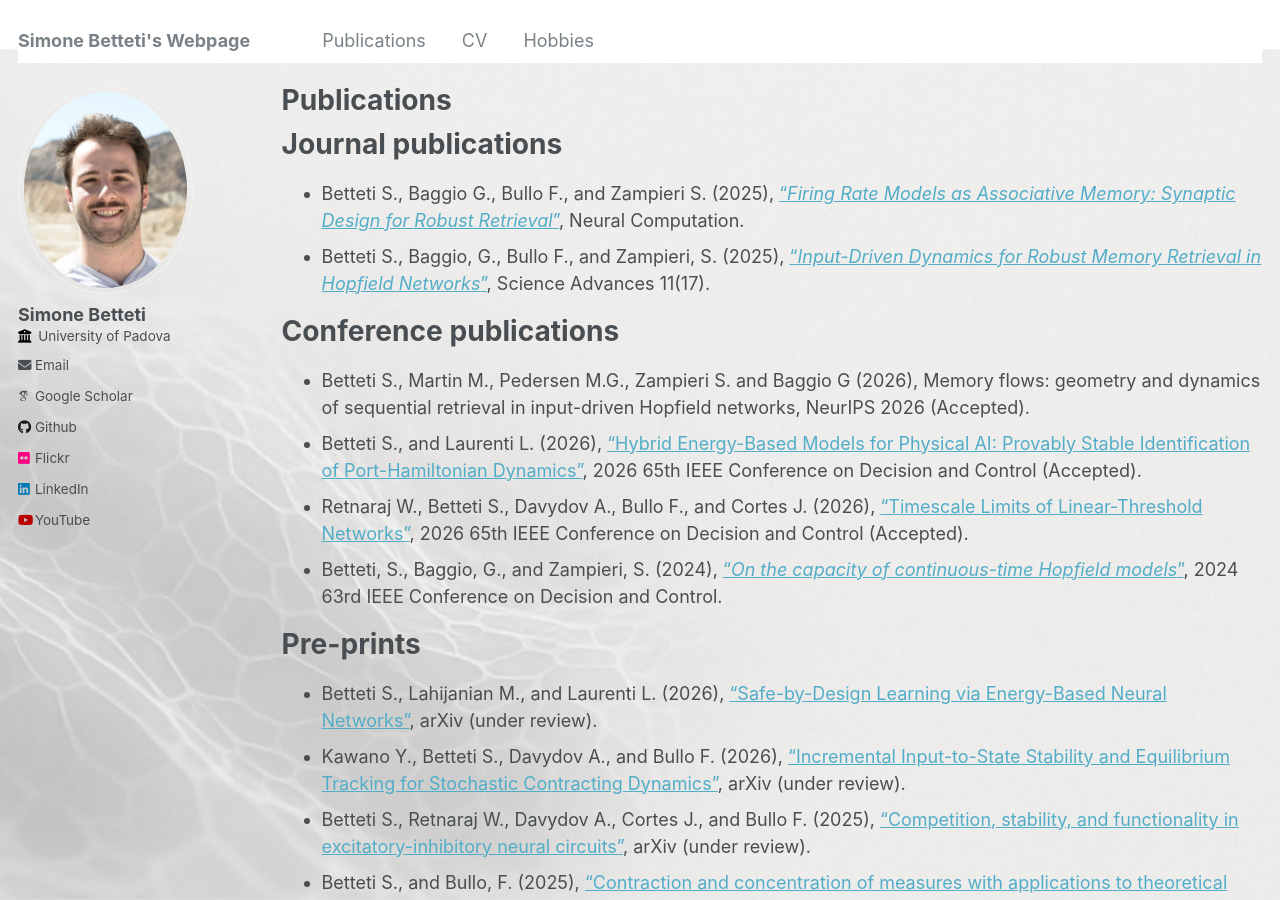
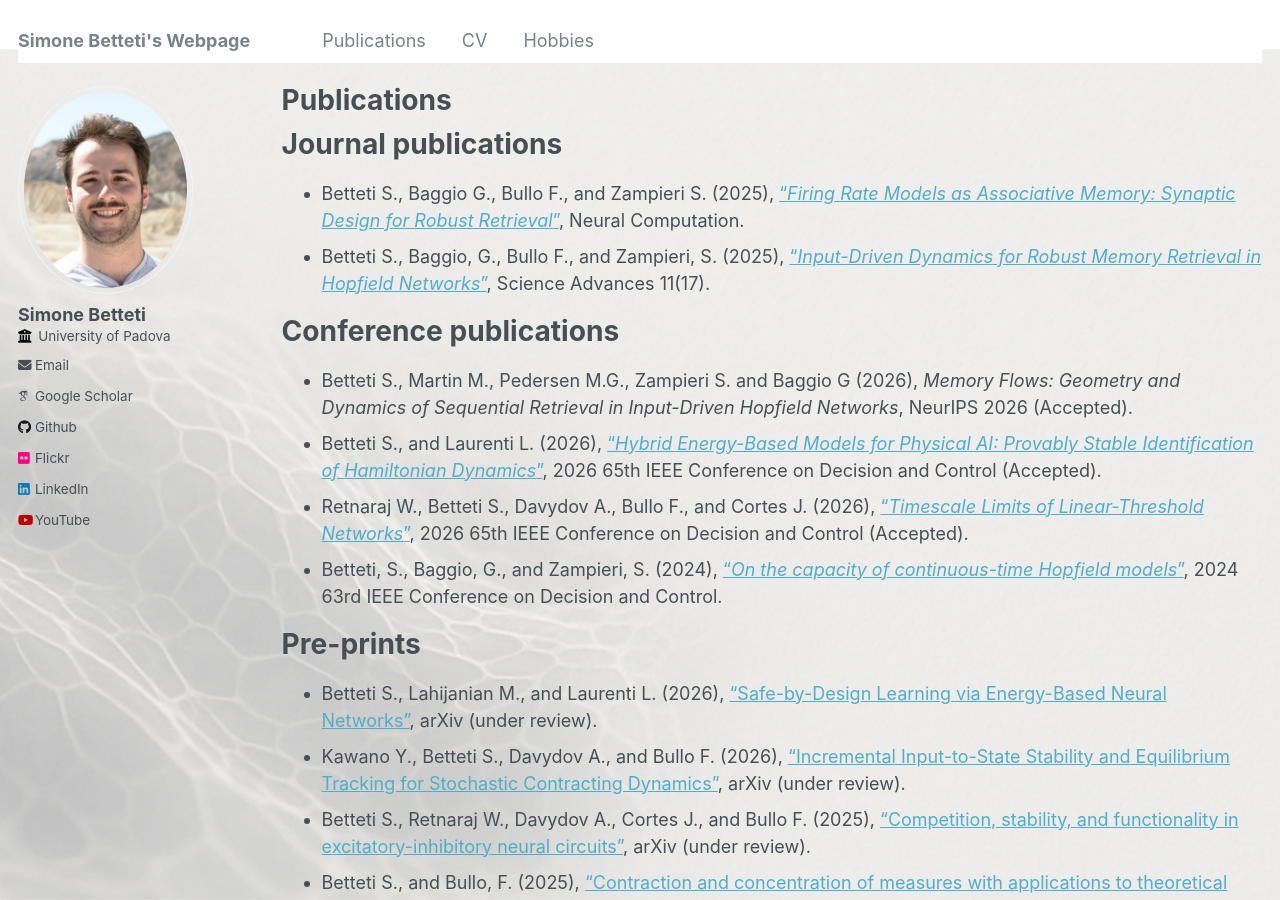
Before and after one commit to sim1bet/sim1bet.github.io, a Jekyll site: the page built from _pages/publications.md, in a window 1280 px wide and 900 px high. Built offline with Jekyll 4.4.1, drawn with Linux system fonts in a browser that asks for light colours; some web fonts are replaced.

Commit message:
Update publications.md

```diff
--- a/_pages/publications.md
+++ b/_pages/publications.md
@@ -10,9 +10,9 @@ author_profile: true
 * Betteti S., Baggio, G., Bullo F., and Zampieri, S. (2025), ["_Input-Driven Dynamics for Robust Memory Retrieval in Hopfield Networks_"](https://www.science.org/doi/10.1126/sciadv.adu6991), Science Advances 11(17).
 
 # Conference publications
-* Betteti S., Martin M., Pedersen M.G., Zampieri S. and Baggio G (2026), Memory flows: geometry and dynamics of sequential retrieval in input-driven Hopfield networks, NeurIPS 2026 (Accepted).
-* Betteti S., and Laurenti L. (2026), ["Hybrid Energy-Based Models for Physical AI: Provably Stable Identification of Port-Hamiltonian Dynamics"](https://arxiv.org/abs/2604.00277), 2026 65th IEEE Conference on Decision and Control (Accepted).
-* Retnaraj W., Betteti S., Davydov A., Bullo F., and Cortes J. (2026), ["Timescale Limits of Linear-Threshold Networks"](https://arxiv.org/abs/2604.16710), 2026 65th IEEE Conference on Decision and Control (Accepted).
+* Betteti S., Martin M., Pedersen M.G., Zampieri S. and Baggio G (2026), _Memory Flows: Geometry and Dynamics of Sequential Retrieval in Input-Driven Hopfield Networks_, NeurIPS 2026 (Accepted).
+* Betteti S., and Laurenti L. (2026), ["_Hybrid Energy-Based Models for Physical AI: Provably Stable Identification of Hamiltonian Dynamics_"](https://arxiv.org/abs/2604.00277), 2026 65th IEEE Conference on Decision and Control (Accepted).
+* Retnaraj W., Betteti S., Davydov A., Bullo F., and Cortes J. (2026), ["_Timescale Limits of Linear-Threshold Networks_"](https://arxiv.org/abs/2604.16710), 2026 65th IEEE Conference on Decision and Control (Accepted).
 * Betteti, S., Baggio, G., and Zampieri, S. (2024), ["_On the capacity of continuous-time Hopfield models_"](https://ieeexplore.ieee.org/document/10886497), 2024 63rd IEEE Conference on Decision and Control.
 
 # Pre-prints
```
